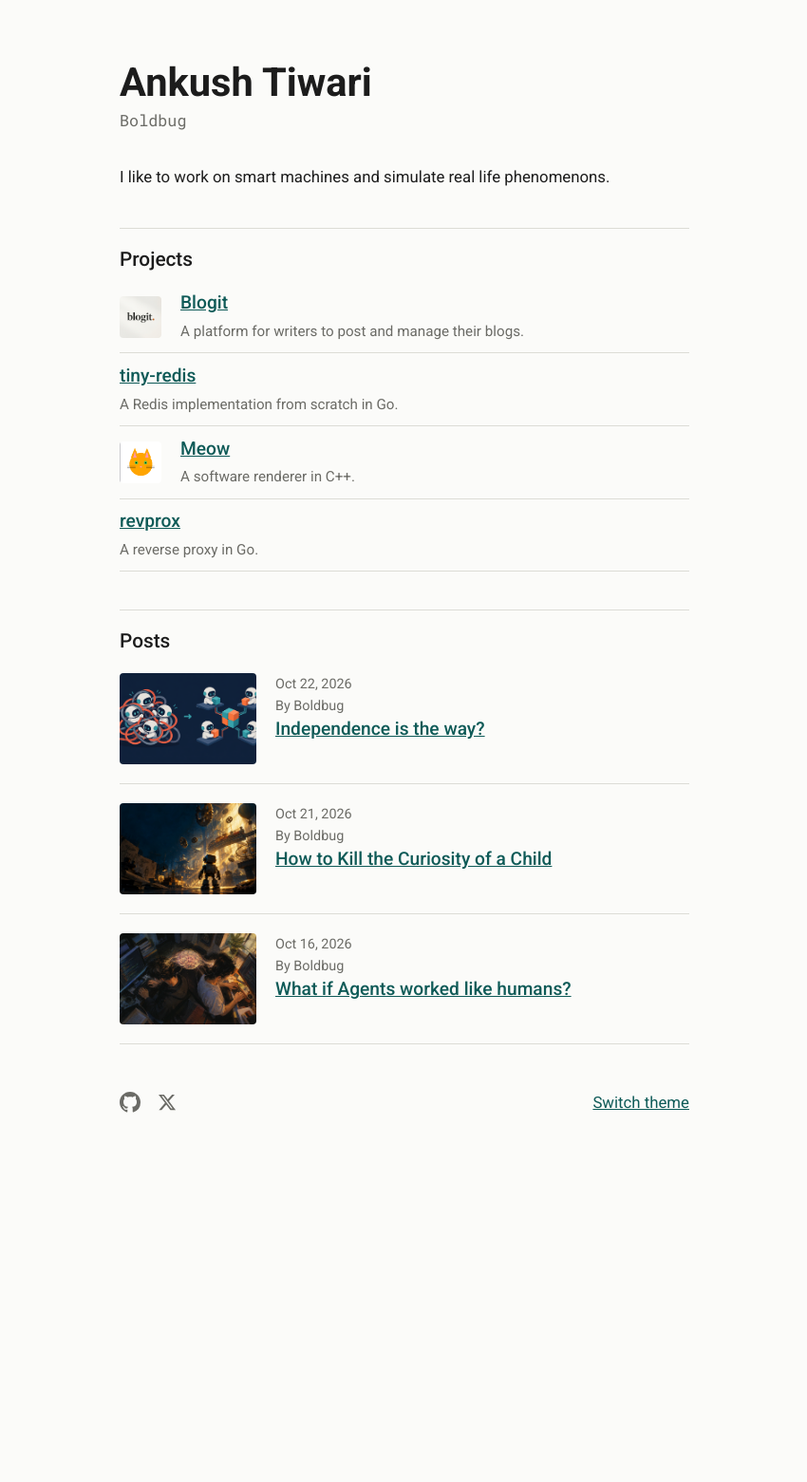
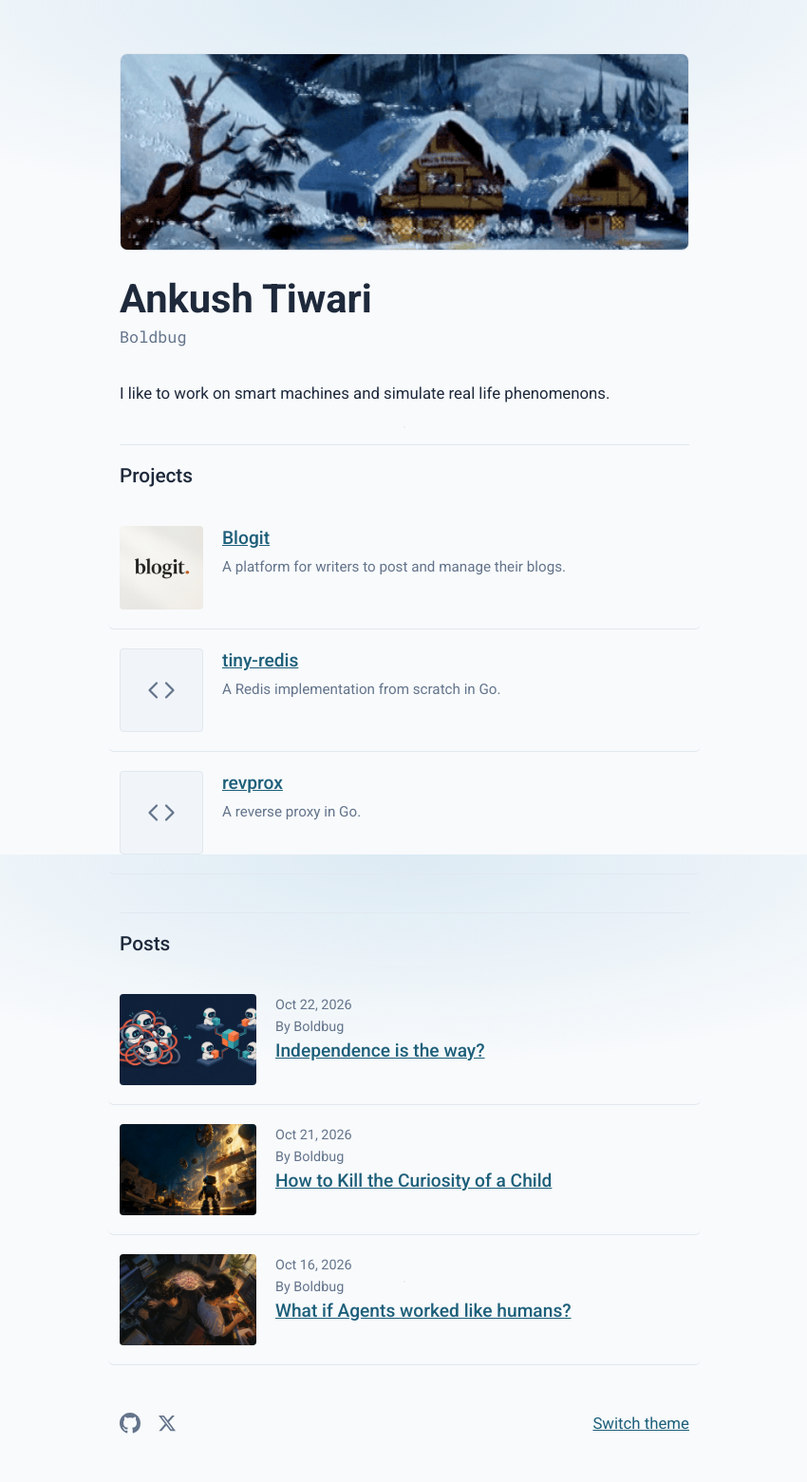
Before and after one commit to boldbug1/boldbug1.github.io, a Jekyll site: the page built from index.html, in a window 1280 px wide. Shown: the whole page at 95% size, without its empty margins (214-1064 px from the left). Built offline with Jekyll 4.4.1, drawn with Linux system fonts in a browser that asks for light colours; before the commit the page ends 1223 px from its top, so only the background shows below that.

Commit message:
add winter banner and default project icon

```diff
--- a/_data/projects.yml
+++ b/_data/projects.yml
@@ -7,11 +7,6 @@
   url: https://github.com/boldbug1/tiny-redis
   description: A Redis implementation from scratch in Go.
 
-- name: Meow
-  url: https://github.com/boldbug1/2d-graphics-engine
-  description: A software renderer in C++.
-  image: /assets/images/meow.png
-
 - name: revprox
   url: https://github.com/boldbug1/revprox
   description: A reverse proxy in Go.
--- a/index.html
+++ b/index.html
@@ -2,6 +2,9 @@
 layout: default
 ---
 <header>
+  <div class="hero-banner-container">
+    <img class="hero-banner" src="/assets/images/winter-banner.gif" alt="Winter Banner">
+  </div>
   <h1>Ankush Tiwari</h1>
   <p class="handle">Boldbug</p>
 </header>
@@ -9,11 +12,18 @@ layout: default
 <p>I like to work on smart machines and simulate real life phenomenons.</p>
 
 <h2>Projects</h2>
-<ul class="cards projects">
+<ul class="cards">
   {% for project in site.data.projects %}
     <li class="card">
       {% if project.image %}
         <img class="thumb sq" src="{{ project.image }}" alt="">
+      {% else %}
+        <div class="thumb sq default-icon">
+          <svg viewBox="0 0 24 24" width="30" height="30" fill="none" stroke="currentColor" stroke-width="1.8" stroke-linecap="round" stroke-linejoin="round" aria-hidden="true">
+            <polyline points="16 18 22 12 16 6"></polyline>
+            <polyline points="8 6 2 12 8 18"></polyline>
+          </svg>
+        </div>
       {% endif %}
       <div class="body">
         <p class="title">
--- a/style.css
+++ b/style.css
@@ -1,28 +1,40 @@
 :root {
-  --bg: #fbfbf9;
-  --ink: #1c1c1c;
-  --muted: #6b6b66;
-  --link: #0e5a57;
-  --rule: #dcdcd6;
-  --img1: #c9d3d2;
-  --codebg: #f1f1ed;
+  --bg: #f8fafc;
+  --ink: #1e293b;
+  --muted: #64748b;
+  --link: #1d5f7a;
+  --rule: #e2e8f0;
+  --img1: #cbd5e1;
+  --codebg: #f1f5f9;
+  --grid-dot: rgba(30, 41, 59, 0.05);
+  --ambient-glow: radial-gradient(ellipse 75% 35% at 50% 0%, rgba(186, 215, 233, 0.45), transparent 70%);
+  --card-hover: rgba(29, 95, 122, 0.035);
 }
 
 :root[data-theme="dark"] {
-  --bg: #161616;
-  --ink: #e8e8e4;
-  --muted: #9a9a94;
-  --link: #6fc3bd;
-  --rule: #333;
-  --img1: #2c3636;
-  --codebg: #1f1f1f;
+  --bg: #0b0f14;
+  --ink: #e2e8f0;
+  --muted: #8899a6;
+  --link: #7dd3fc;
+  --rule: #1e2630;
+  --img1: #16202a;
+  --codebg: #131920;
+  --grid-dot: rgba(125, 211, 252, 0.055);
+  --ambient-glow: radial-gradient(ellipse 80% 40% at 50% 0%, rgba(56, 189, 248, 0.12), transparent 70%);
+  --card-hover: rgba(125, 211, 252, 0.04);
 }
 
 * { box-sizing: border-box; }
 
 body {
   margin: 0;
-  background: var(--bg);
+  background-color: var(--bg);
+  background-image:
+    var(--ambient-glow),
+    radial-gradient(var(--grid-dot) 1px, transparent 1px);
+  background-size: 100% 500px, 24px 24px;
+  background-repeat: no-repeat, repeat;
+  background-attachment: scroll, fixed;
   color: var(--ink);
   font-family: Roboto, system-ui, sans-serif;
   font-size: 1.05rem;
@@ -35,7 +47,7 @@ main, footer {
   padding: 0 1.25rem;
 }
 
-main { padding-top: 4rem; }
+main { padding-top: 3.5rem; }
 
 h1 { font-size: 2.6rem; line-height: 1.1; margin: 0; font-weight: 700; }
 
@@ -45,6 +57,26 @@ h2 {
   margin: 2.5rem 0 1rem;
   padding-top: 1rem;
   border-top: 1px solid var(--rule);
+}
+
+/* Hero Banner */
+.hero-banner-container {
+  width: 100%;
+  height: 13rem;
+  border-radius: 8px;
+  overflow: hidden;
+  margin-bottom: 1.75rem;
+  border: 1px solid var(--rule);
+  position: relative;
+  background: var(--codebg);
+}
+
+.hero-banner {
+  width: 100%;
+  height: 100%;
+  object-fit: cover;
+  object-position: center 40%;
+  display: block;
 }
 
 .handle {
@@ -62,18 +94,14 @@ a:focus-visible, button:focus-visible { outline: 2px solid var(--link); outline-
 .card {
   display: flex;
   gap: 1.25rem;
-  padding: 1.25rem 0;
+  padding: 1.25rem 0.75rem;
+  margin: 0 -0.75rem;
   border-bottom: 1px solid var(--rule);
-  margin: 0;
+  border-radius: 6px;
+  transition: background-color 0.15s ease;
 }
-.card:first-child { padding-top: 0; }
-
-.cards.projects .card {
-  padding: 0.625rem 0;
-  align-items: center;
-}
-.cards.projects .card:first-child {
-  padding-top: 0;
+.card:hover {
+  background-color: var(--card-hover);
 }
 
 .thumb {
@@ -84,7 +112,15 @@ a:focus-visible, button:focus-visible { outline: 2px solid var(--link); outline-
   background: var(--img1);
   object-fit: cover;
 }
-.thumb.sq { width: 2.75rem; height: 2.75rem; }
+.thumb.sq { width: 5.5rem; height: 5.5rem; }
+.thumb.sq.default-icon {
+  display: flex;
+  align-items: center;
+  justify-content: center;
+  background: var(--codebg);
+  border: 1px solid var(--rule);
+  color: var(--muted);
+}
 
 .body { min-width: 0; }
 .date { color: var(--muted); font-size: 0.9rem; margin: 0; }
```
Also changed, not shown: assets/images/default-project.svg (added), assets/images/winter-banner.gif (added).
